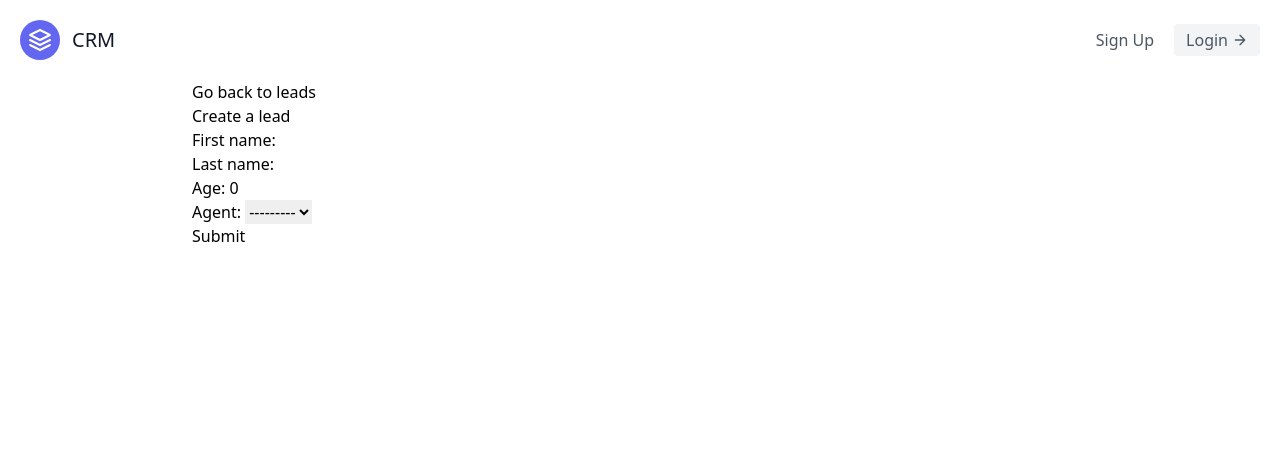
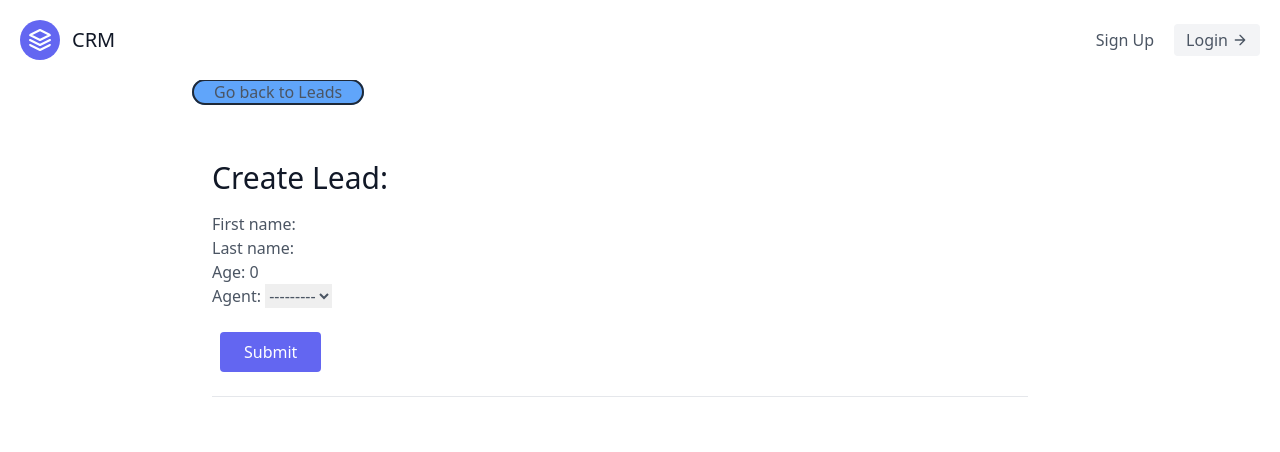
Before and after one commit to langBeralarm/just-django-tutorial, a Django app: page /leads/create/ in a window 1280 px wide. Shown: the top 452 px of the page. Run offline with Django 4.2, Linux system fonts and the light colour scheme; data that the repository does not hold is empty; some libraries are stand-ins or nearby versions.

Commit message:
Update lead_create view

```diff
--- a/crm/leads/templates/leads/lead_create.html
+++ b/crm/leads/templates/leads/lead_create.html
@@ -1,11 +1,26 @@
 {% extends 'base.html' %}
 
 {% block content %}
-    <a href="{% url 'leads:lead_list' %}">Go back to leads</a>
-    <h1>Create a lead</h1>
-    <form method="post">
-        {% csrf_token %}
-        {{ form.as_p }}
-        <button type="submit">Submit</button>
-    </form>
+<section class="text-gray-600 body-font overflow-hidden">
+    <a class="mr-5 px-5 hover:text-gray-900 bg-blue-400 hover:bg-blue-100 border-2 rounded-full border-gray-800"
+       href="{% url 'leads:lead_list' %}">Go back to Leads</a>
+    <div class="container px-5 py-8 mx-auto">
+        <div class="mx-auto flex flex-wrap">
+            <div class="w-full lg:pr-10 lg:py-6 mb-6 lg:mb-0">
+                <h1 class="text-gray-900 text-3xl title-font font-medium mb-4">
+                    Create Lead:
+                </h1>
+                <form method="post" class="flex-block items-center border-b">
+                    {% csrf_token %}
+                    {{ form.as_p }}
+                    <button type="submit"
+                            class="flex mx-2 my-6 text-white bg-indigo-500 border-0 py-2 px-6 focus:outline-none hover:bg-indigo-600 rounded">
+                        Submit
+                    </button>
+                </form>
+            </div>
+        </div>
+    </div>
+    </div>
+</section>
 {% endblock %}
```
